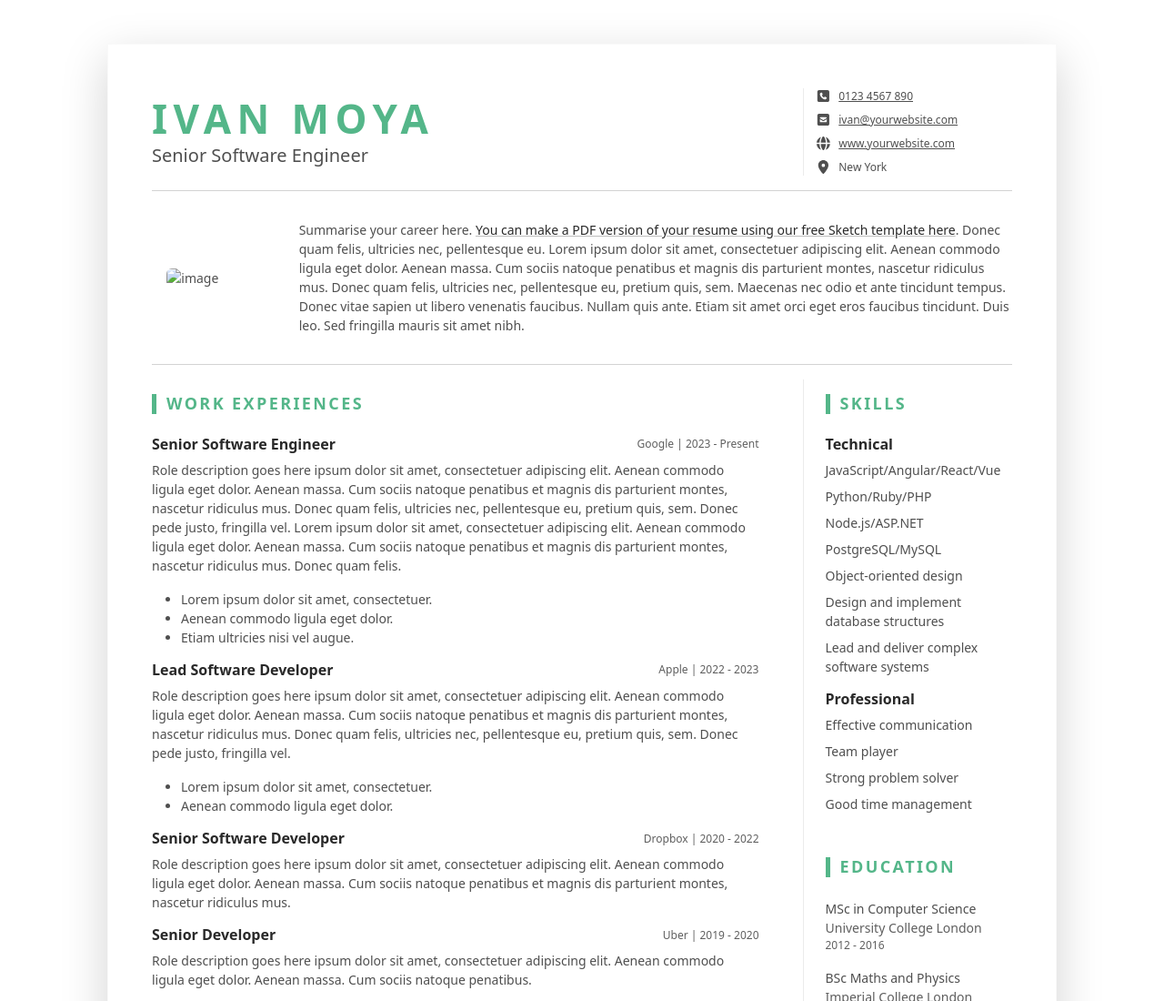
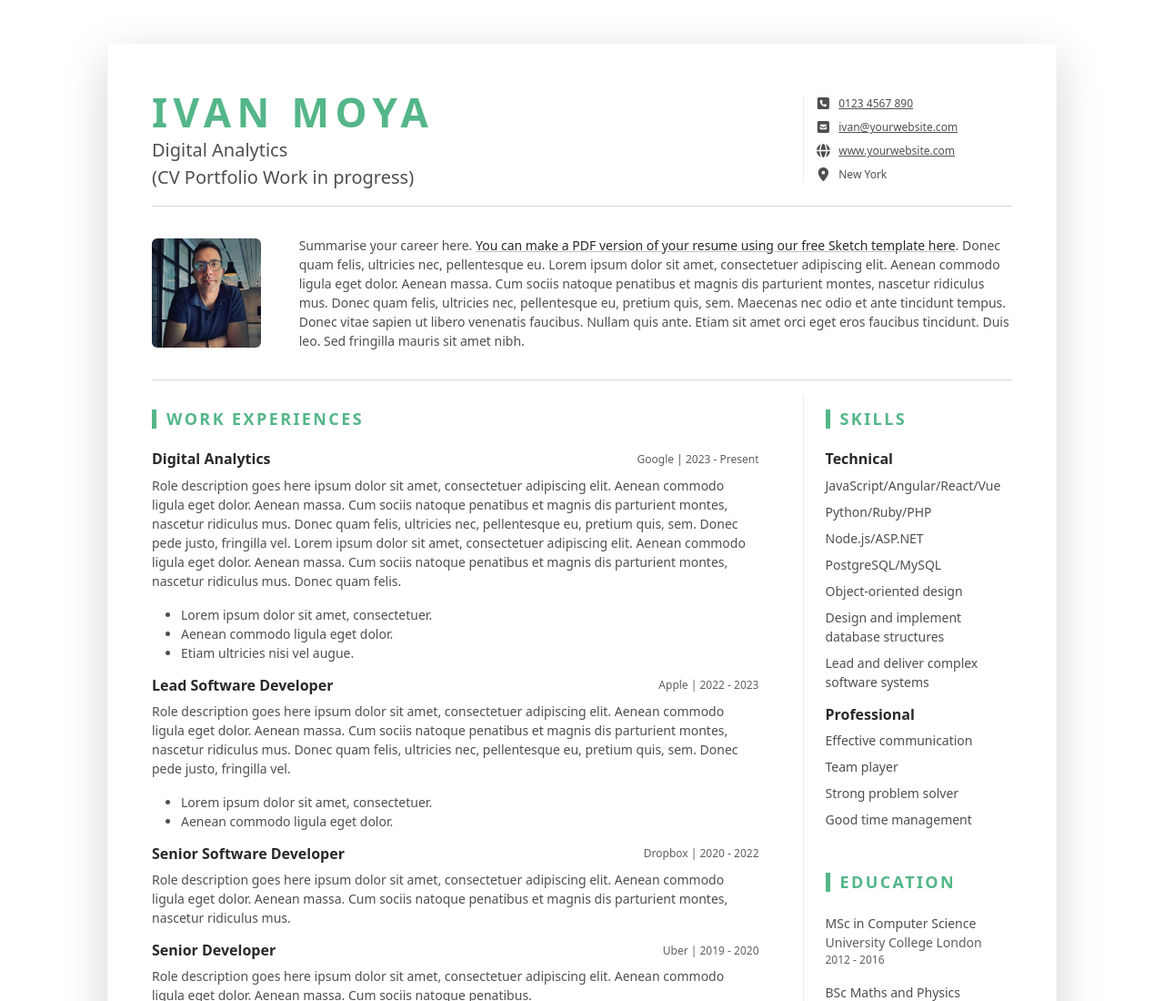
Before and after one commit to mojudev/cv-portfolio, a plain HTML site: page index.html in a window 1280 px wide. Shown: the top 1100 px of the page at 91% size. Drawn offline with Linux system fonts and the light colour scheme.

Commit message:
Updated texts and fixed image

```diff
--- a/index.html
+++ b/index.html
@@ -32,7 +32,8 @@
 					<div class="row align-items-center">
 						<div class="resume-title col-12 col-md-6 col-lg-8 col-xl-9">
 							<h2 class="resume-name mb-0 text-uppercase">Ivan Moya</h2>
-							<div class="resume-tagline mb-3 mb-md-0">Senior Software Engineer</div>
+							<div class="resume-tagline mb-3 mb-md-0">Digital Analytics</div>
+							<div class="resume-tagline mb-3 mb-md-0">(CV Portfolio Work in progress)</div>
 						</div><!--//resume-title-->
 						<div class="resume-contact col-12 col-md-6 col-lg-4 col-xl-3">
 							<ul class="list-unstyled mb-0">
@@ -49,7 +50,7 @@
 				<div class="resume-intro py-3">
 					<div class="row align-items-center">
 						<div class="col-12 col-md-3 col-xl-2 text-center">
-						    <img class="resume-profile-image mb-3 mb-md-0 me-md-5  ms-md-0 rounded mx-auto" src="assets/images/resume-profile.png" alt="image">
+						    <img class="resume-profile-image mb-3 mb-md-0 me-md-5  ms-md-0 rounded mx-auto" src="assets/images/resume-profile.jpeg" alt="image">
 						</div>
 
 						<div class="col text-start">
@@ -65,7 +66,7 @@
 								<h3 class="text-uppercase resume-section-heading mb-4">Work Experiences</h3>
 								<div class="item mb-3">
 									<div class="item-heading row align-items-center mb-2">
-										<h4 class="item-title col-12 col-md-6 col-lg-8 mb-2 mb-md-0">Senior Software Engineer</h4>
+										<h4 class="item-title col-12 col-md-6 col-lg-8 mb-2 mb-md-0">Digital Analytics</h4>
 										<div class="item-meta col-12 col-md-6 col-lg-4 text-muted text-start text-md-end">Google | 2023 - Present</div>
 
 									</div>
```
Also changed, not shown: 1 other file.
